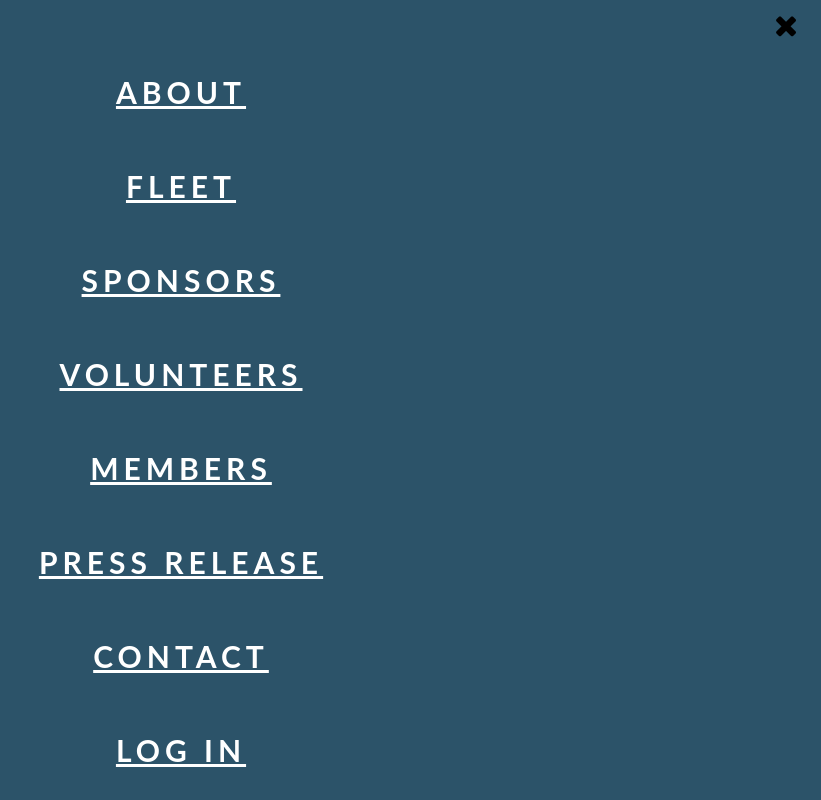
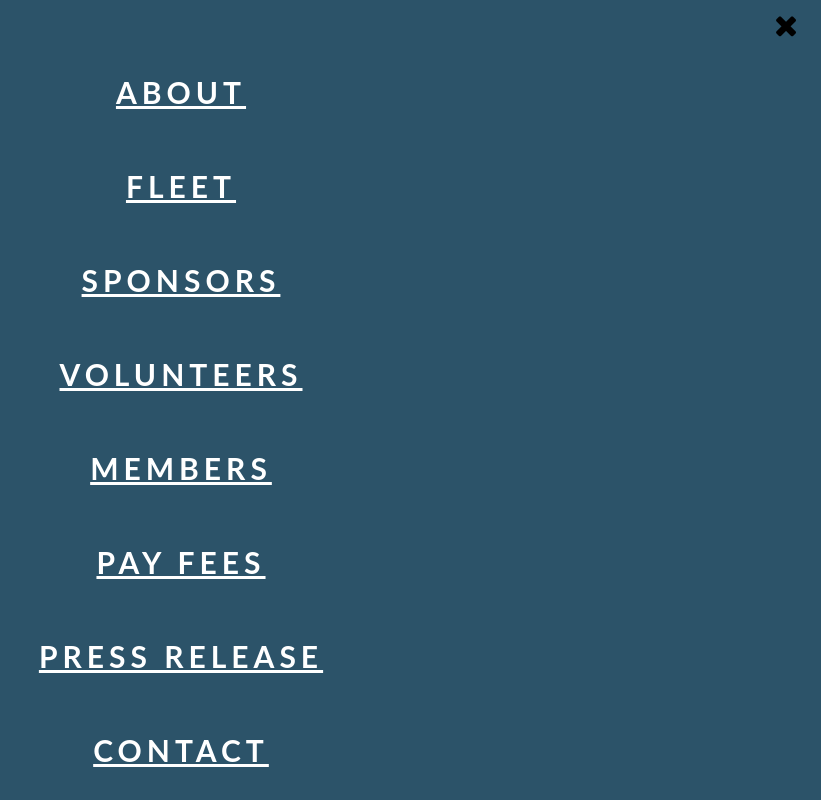
Before and after one commit to Blind-Sailing-Canada/blind-sailing-canada.github.io, a website: page index.html in a window 1280 px wide. Both pictures are taken after a click on the button "Open navigation menu". Shown: the part 190-990 px from the top of the page, without its empty margins (459-1280 px from the left). Drawn offline with Linux system fonts and the light colour scheme.

Commit message:
Update index.html

```diff
--- a/index.html
+++ b/index.html
@@ -200,6 +200,10 @@
                     href="#members"
                     onclick="closeNavMenu()"
                 >Members</a>
+                 <a
+                    href="/pages/pay-fees.html"
+                    onclick="closeNavMenu()"
+                >Pay fees</a>
                 <a
                     href="/pages/press-release"
                     onclick="closeNavMenu()"
```
